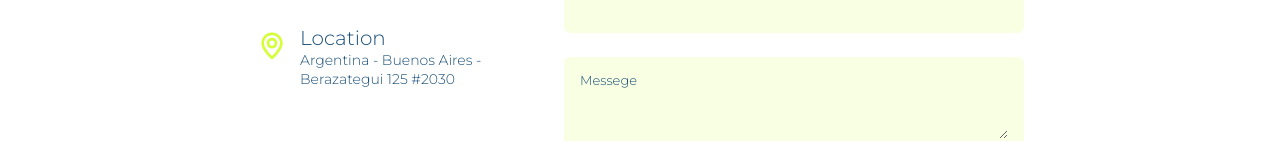
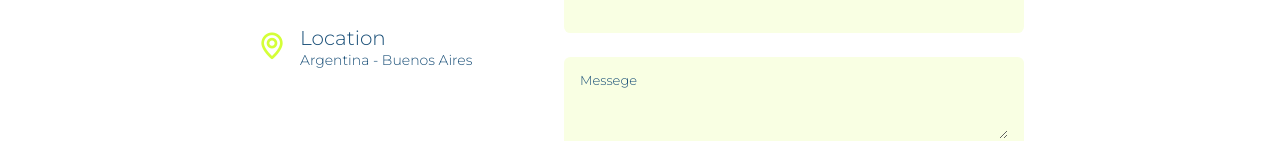
Before and after one commit to FranGimenez98/Portfolio, a plain HTML site: page index.html in a window 1280 px wide. Shown: the part 3107-3248 px from the top of the page. Drawn offline with nearby package versions, Linux system fonts and the light colour scheme.

Commit message:
actualizacion

```diff
--- a/index.html
+++ b/index.html
@@ -302,7 +302,7 @@
 
                         <div>
                             <h3 class="contact__title">Location</h3>
-                            <span class="contact__subtitle">Argentina - Buenos Aires - Berazategui 125 #2030</span>
+                            <span class="contact__subtitle">Argentina - Buenos Aires</span>
                         </div>
                     </div>
                 </div>
```
